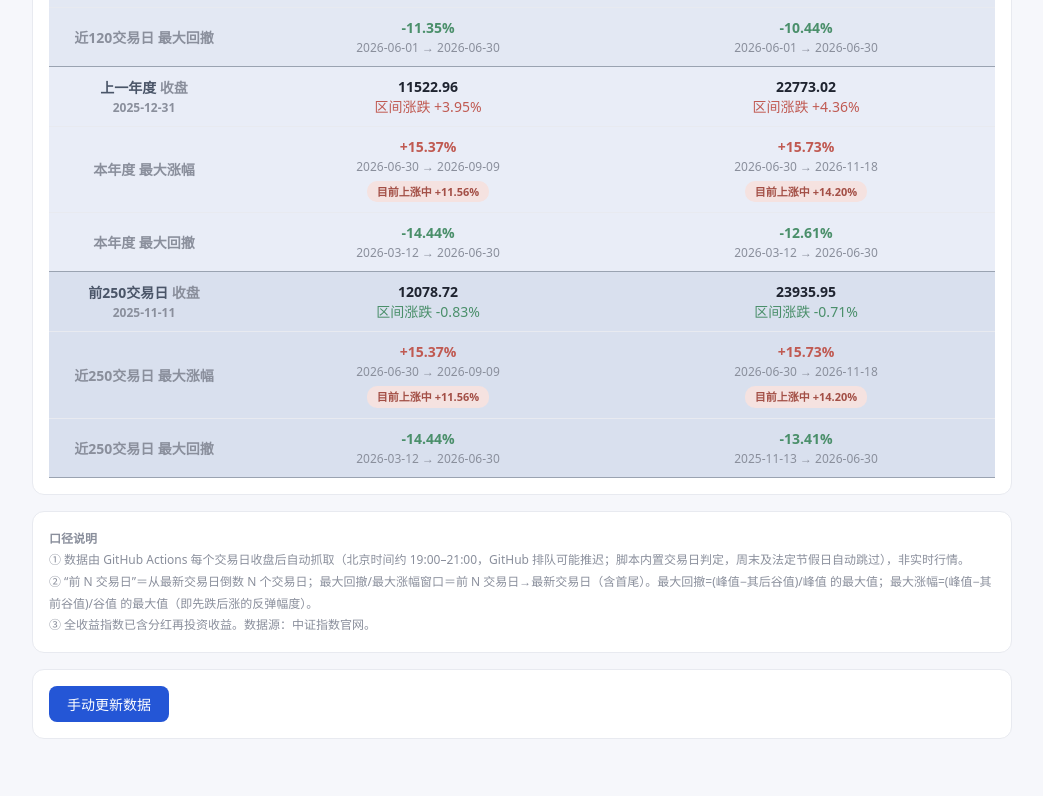
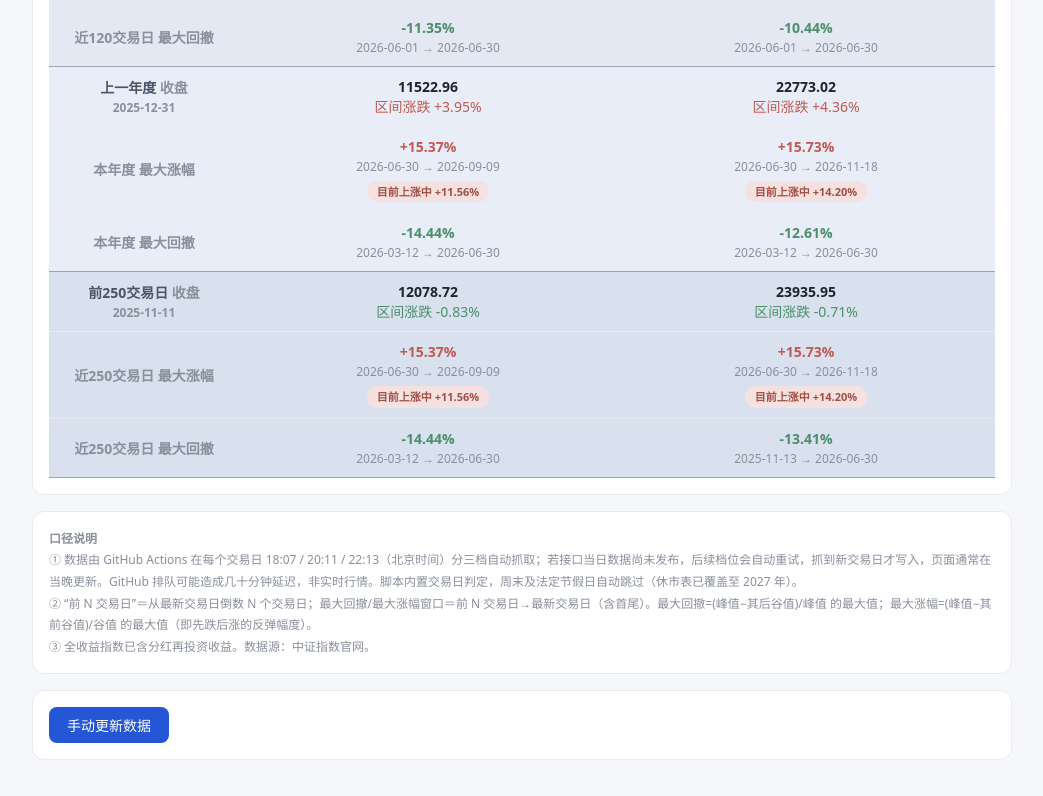
Before and after one commit to fengerh/DividIndex_Tracker, a plain HTML site: page index.html in a window 1280 px wide. Shown: the part 450-1246 px from the top of the page, without its empty margins (118-1161 px from the left). Drawn offline with Linux system fonts and the light colour scheme.

Commit message:
Add files via upload

```diff
--- a/index.html
+++ b/index.html
@@ -4,7 +4,7 @@
 <head>
   <meta charset="UTF-8" />
   <meta name="viewport" content="width=device-width,initial-scale=1" />
-  <title>红利指数每日监控 v20260909.1100</title>
+  <title>红利指数每日监控 v20261126.1700</title>
   <style>
     :root {
       --bg: #f6f7fb;
@@ -223,7 +223,7 @@
       </table>
     </div>
     <div class="card note"><b>口径说明</b><br>
-      ① 数据由 GitHub Actions 每个交易日收盘后自动抓取（北京时间约 19:00–21:00，GitHub 排队可能推迟；脚本内置交易日判定，周末及法定节假日自动跳过），非实时行情。<br>
+      ① 数据由 GitHub Actions 在每个交易日 18:07 / 20:11 / 22:13（北京时间）分三档自动抓取；若接口当日数据尚未发布，后续档位会自动重试，抓到新交易日才写入，页面通常在当晚更新。GitHub 排队可能造成几十分钟延迟，非实时行情。脚本内置交易日判定，周末及法定节假日自动跳过（休市表已覆盖至 2027 年）。<br>
       ② “前 N 交易日”＝从最新交易日倒数 N 个交易日；最大回撤/最大涨幅窗口＝前 N 交易日→最新交易日（含首尾）。最大回撤=(峰值−其后谷值)/峰值 的最大值；最大涨幅=(峰值−其前谷值)/谷值 的最大值（即先跌后涨的反弹幅度）。<br>
       ③ 全收益指数已含分红再投资收益。数据源：中证指数官网。</div>
     <div class="card" style="text-align:left"><button
```
